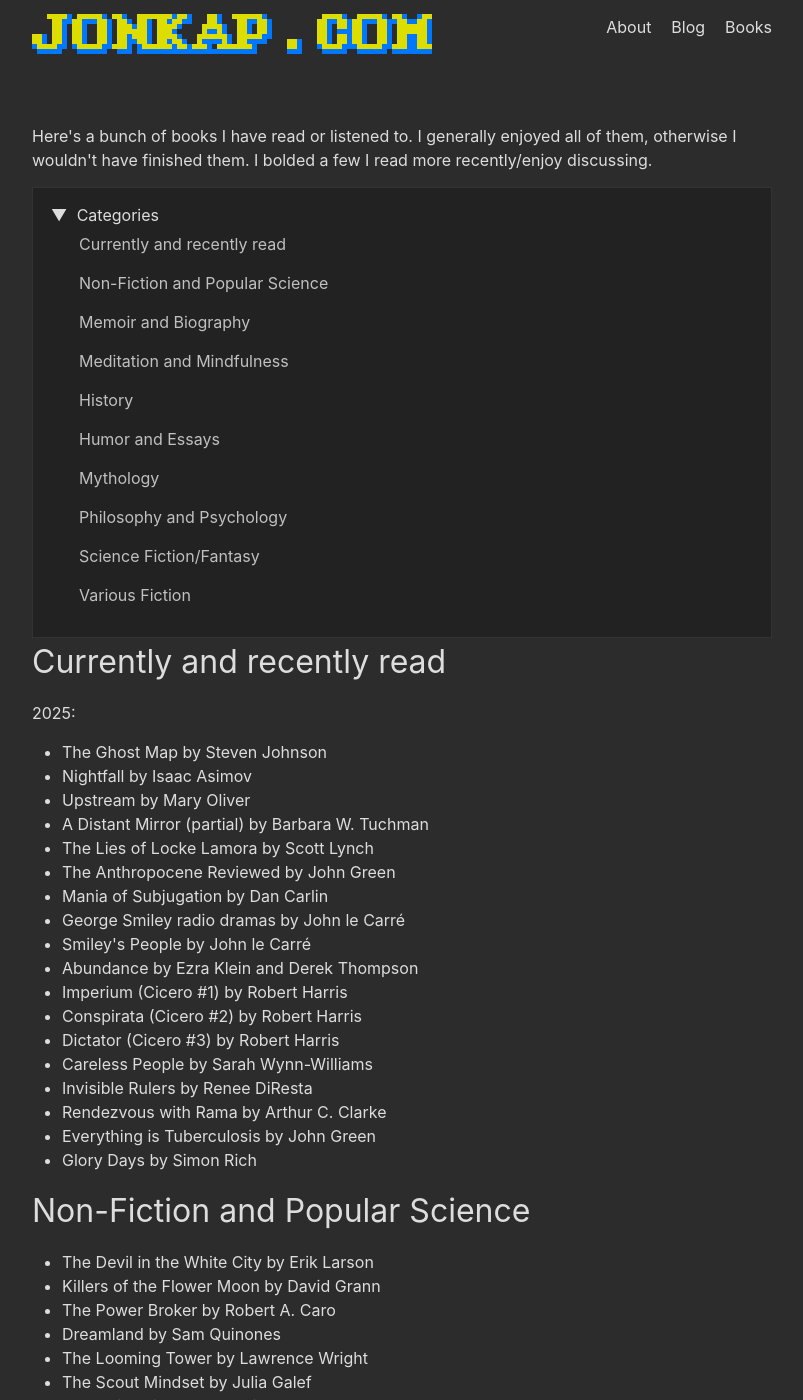
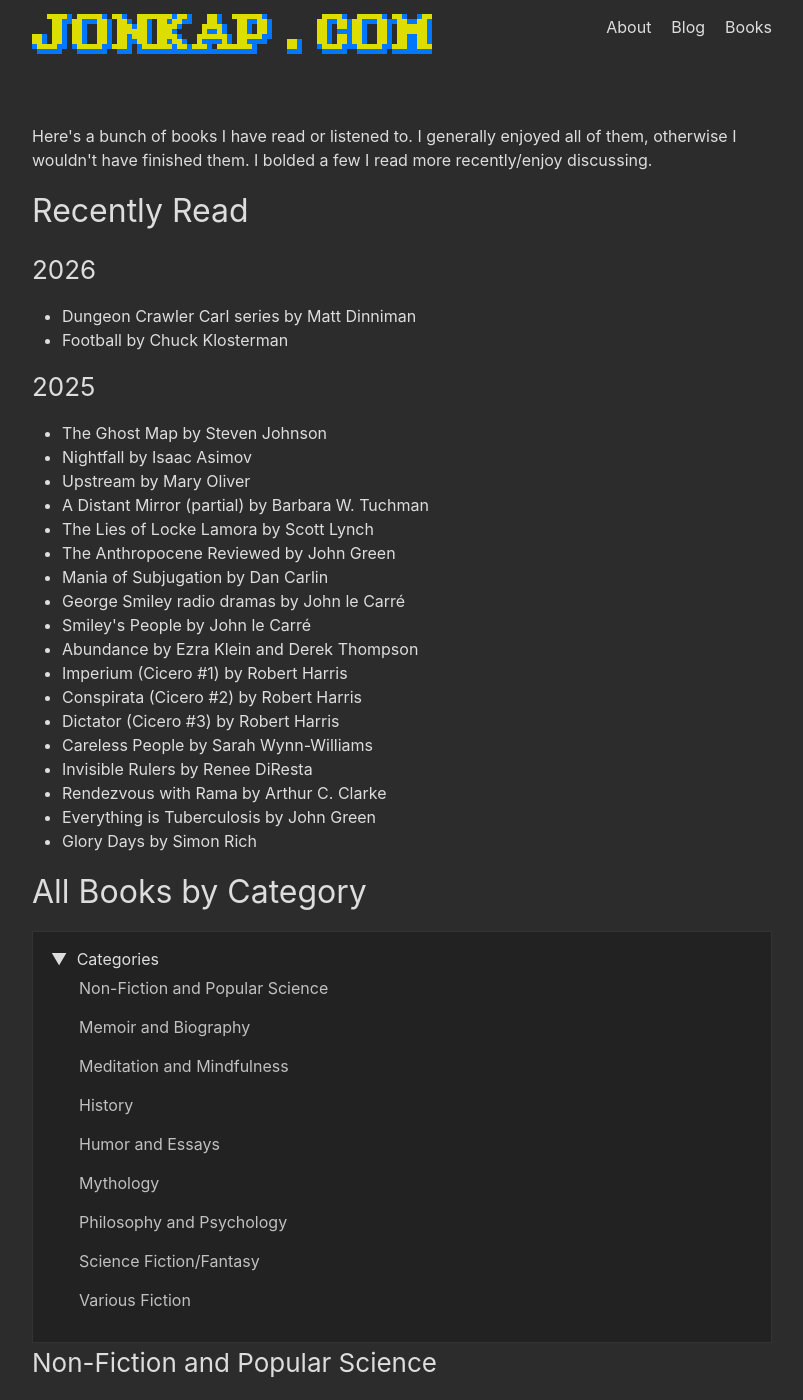
Before and after one commit to jonny5/jonkap, a Jekyll site: the page built from books.md, in a window 1280 px wide and 1400 px high. Shown: the whole window, without its empty margins (238-1041 px from the left). Built offline with Jekyll 4.4.1, drawn with Linux system fonts in a browser that asks for light colours; some web fonts are replaced.

Commit message:
Update books

```diff
--- a/books.md
+++ b/books.md
@@ -8,13 +8,44 @@
   finished them. I bolded a few I read more recently/enjoy discussing.
 </p>
 
+<h2 id="recently-read">Recently Read</h2>
+
+<h3 id="2026">2026</h3>
+
+<ul>
+  <li>Dungeon Crawler Carl series by Matt Dinniman</li>
+  <li>Football by Chuck Klosterman</li>
+</ul>
+
+<h3 id="2025">2025</h3>
+
+<ul>
+  <li>The Ghost Map by Steven Johnson</li>
+  <li>Nightfall by Isaac Asimov</li>
+  <li>Upstream by Mary Oliver</li>
+  <li>A Distant Mirror (partial) by Barbara W. Tuchman</li>
+  <li>The Lies of Locke Lamora by Scott Lynch</li>
+  <li>The Anthropocene Reviewed by John Green</li>
+  <li>Mania of Subjugation by Dan Carlin</li>
+  <li>George Smiley radio dramas by John le Carré</li>
+  <li>Smiley's People by John le Carré</li>
+  <li>Abundance by Ezra Klein and Derek Thompson</li>
+  <li>Imperium (Cicero #1) by Robert Harris</li>
+  <li>Conspirata (Cicero #2) by Robert Harris</li>
+  <li>Dictator (Cicero #3) by Robert Harris</li>
+  <li>Careless People by Sarah Wynn-Williams</li>
+  <li>Invisible Rulers by Renee DiResta</li>
+  <li>Rendezvous with Rama by Arthur C. Clarke</li>
+  <li>Everything is Tuberculosis by John Green</li>
+  <li>Glory Days by Simon Rich</li>
+</ul>
+
+<h2 id="all-books-by-category">All Books by Category</h2>
+
 <div class="toc">
   <div class="toc-item toc-level-1">
     <span class="toc-toggle"> Categories </span>
     <div class="toc-content">
-      <div class="toc-item toc-level-2">
-        <a href="#currently-and-recently-read">Currently and recently read</a>
-      </div>
       <div class="toc-item toc-level-2">
         <a href="#non-fiction-and-popular-science">Non-Fiction and Popular Science</a>
       </div>
@@ -46,32 +77,7 @@
   </div>
 </div>
 
-<h2 id="currently-and-recently-read">Currently and recently read</h2>
-
-2025:
-
-<ul>
-  <li>The Ghost Map by Steven Johnson</li>
-  <li>Nightfall by Isaac Asimov</li>
-  <li>Upstream by Mary Oliver</li>
-  <li>A Distant Mirror (partial) by Barbara W. Tuchman</li>
-  <li>The Lies of Locke Lamora by Scott Lynch</li>
-  <li>The Anthropocene Reviewed by John Green</li>
-  <li>Mania of Subjugation by Dan Carlin</li>
-  <li>George Smiley radio dramas by John le Carré</li>
-  <li>Smiley's People by John le Carré</li>
-  <li>Abundance by Ezra Klein and Derek Thompson</li>
-  <li>Imperium (Cicero #1) by Robert Harris</li>
-  <li>Conspirata (Cicero #2) by Robert Harris</li>
-  <li>Dictator (Cicero #3) by Robert Harris</li>
-  <li>Careless People by Sarah Wynn-Williams</li>
-  <li>Invisible Rulers by Renee DiResta</li>
-  <li>Rendezvous with Rama by Arthur C. Clarke</li>
-  <li>Everything is Tuberculosis by John Green</li>
-  <li>Glory Days by Simon Rich</li>
-</ul>
-
-<h2 id="non-fiction-and-popular-science">Non-Fiction and Popular Science</h2>
+<h3 id="non-fiction-and-popular-science">Non-Fiction and Popular Science</h3>
 <ul>
   <li>The Devil in the White City by Erik Larson</li>
   <li>Killers of the Flower Moon by David Grann</li>
@@ -120,7 +126,7 @@
   <li>Empire of Pain by Patrick Radden Keefe</li>
 </ul>
 
-<h2 id="memoir-and-biography">Memoir and Biography</h2>
+<h3 id="memoir-and-biography">Memoir and Biography</h3>
 <ul>
   <li>A Life in Parts by Bryan Cranston</li>
   <li>Comedy Comedy Comedy Drama by Bob Odenkirk</li>
@@ -140,7 +146,7 @@
   <li>Travels with Charley by John Steinbeck</li>
 </ul>
 
-<h2 id="meditation-and-mindfulness">Meditation and Mindfulness</h2>
+<h3 id="meditation-and-mindfulness">Meditation and Mindfulness</h3>
 <ul>
   <li>The Art of Living by Thích Nhất Hạnh</li>
   <li>A Guide to the Good Life by William B. Irvine</li>
@@ -161,7 +167,7 @@
   <li><strong>Still, Flowing Water: Eight Dhamma Talks by Ajahn Chah</strong></li>
 </ul>
 
-<h2 id="history">History</h2>
+<h3 id="history">History</h3>
 <ul>
   <li>Say Nothing by Patrick Radden Keefe</li>
   <li>Act of Oblivion by Robert Harris</li>
@@ -170,7 +176,7 @@
   <li>The Spy and the Traitor by Ben Macintyre</li>
 </ul>
 
-<h2 id="humor-and-essays">Humor and Essays</h2>
+<h3 id="humor-and-essays">Humor and Essays</h3>
 <ul>
   <li><strong>Someone Who Will Love You in All Your Damaged Glory by Raphael Bob-Waksberg</strong></li>
   <li><strong>Medallion Status by John Hodgman</strong></li>
@@ -183,20 +189,20 @@
   <li>Hits and Misses by Simon Rich</li>
 </ul>
 
-<h2 id="mythology">Mythology</h2>
+<h3 id="mythology">Mythology</h3>
 <ul>
   <li>Heroes by Stephen Fry</li>
   <li>Mythos by Stephen Fry</li>
 </ul>
 
-<h2 id="philosophy-and-psychology">Philosophy and Psychology</h2>
+<h3 id="philosophy-and-psychology">Philosophy and Psychology</h3>
 <ul>
   <li>Man's Search for Meaning by Viktor E. Frankl</li>
   <li>The Examined Life by Stephen Grosz</li>
   <li>Free Will by Sam Harris</li>
 </ul>
 
-<h2 id="science-fictionfantasy">Science Fiction/Fantasy</h2>
+<h3 id="science-fictionfantasy">Science Fiction/Fantasy</h3>
 <ul>
   <li>The Martian by Andy Weir</li>
   <li>Artemis by Andy Weir</li>
@@ -251,7 +257,7 @@
   <li>Parable of the Sower by Octavia E Butler</li>
 </ul>
 
-<h2 id="various-fiction">Various Fiction</h2>
+<h3 id="various-fiction">Various Fiction</h3>
 <ul>
   <li>The Book Thief by Markus Zusak</li>
   <li>The Wind-Up Bird Chronicle by Haruki Murakami</li>
```
